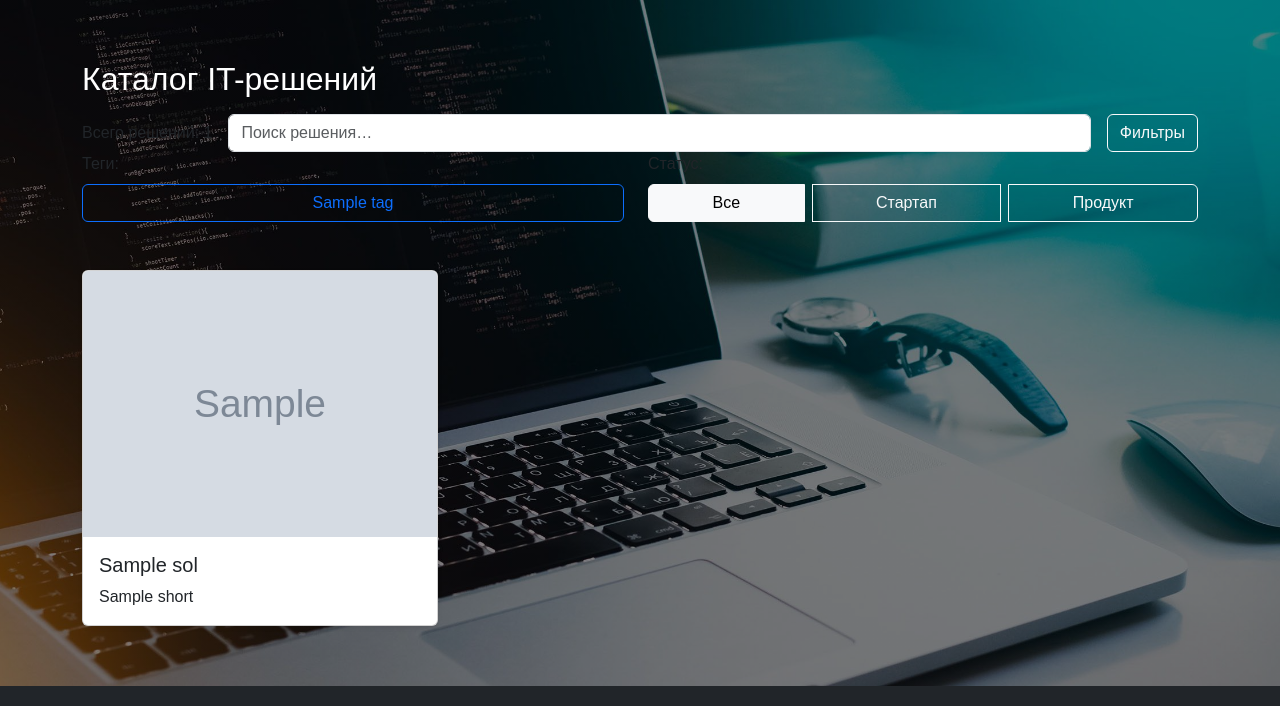
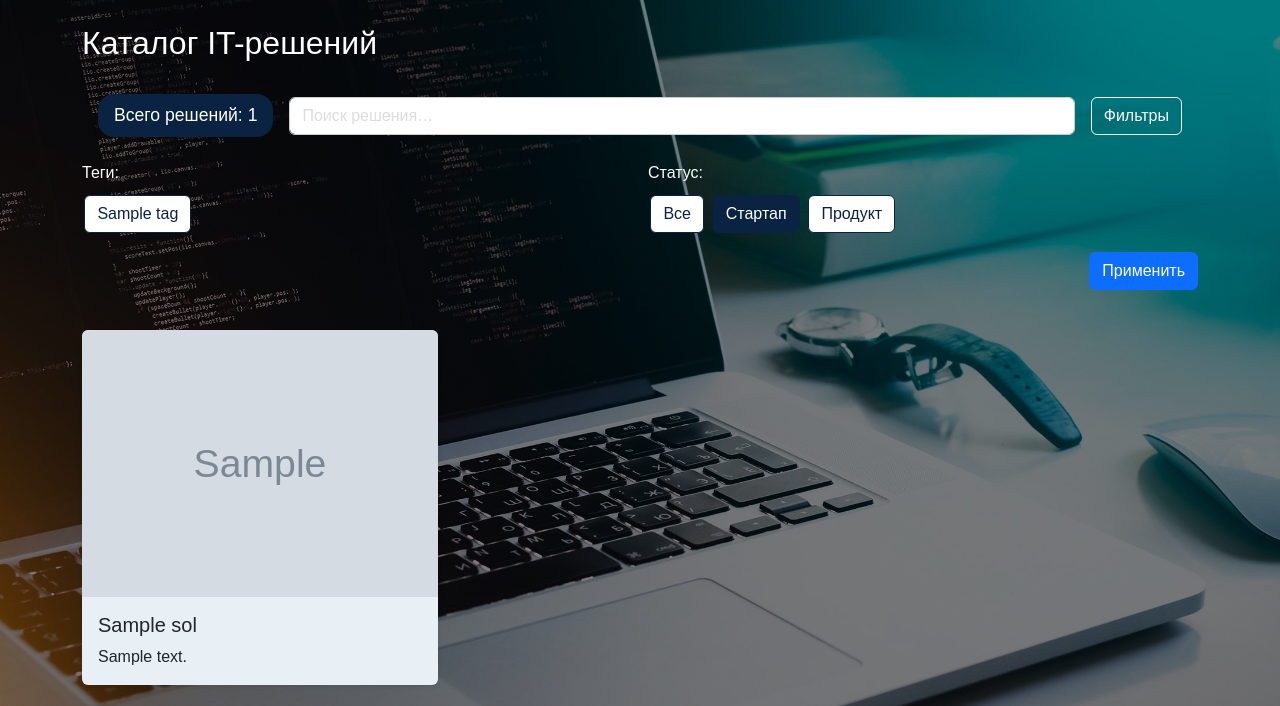
Before and after one commit to farakhov0ruslan/ITNavigator, a Django app: template catalog/templates/catalog.html in a window 1280 px wide, after a click on "Фильтры". Shown: the part 58-764 px from the top of the page. Run offline with Django 5.2, Linux system fonts and the light colour scheme; the template is opened without the code that fills it: most values are stand-ins (such as "Sample title", 1, 10 or a date in 2020); grey boxes marked "Sample" are stand-in pictures; some libraries are stand-ins or nearby versions.

Commit message:
create catalog

```diff
--- a/catalog/templates/catalog.html
+++ b/catalog/templates/catalog.html
@@ -5,75 +5,130 @@
 
 {% block head %}
 <style>
-  /* Стили для панели поиска / счетчик / кнопки Фильтры */
+  /* ─── Шапка: поиск + счётчик + кнопка Фильтры ───────────────────────────── */
   .catalog-header {
-    background-color: #3c2a62;
-    color: #fff;
     padding: 1rem;
     border-radius: .5rem;
+    display: flex;
+    align-items: center;
   }
-  .catalog-header .total-count {
-    font-size: 1.25rem;
+
+  /* «Всего решений» – синее фоновое кольцо с закруглением */
+  .total-count {
+    background-color: #0A2342FF;
+    color: #fff;
+    padding: .5rem 1rem;
+    border-radius: 1rem;
+    font-size: 1.1rem;
     font-weight: 500;
+    white-space: nowrap;
+    margin-right: 1rem;
   }
-  .catalog-header .search-input {
-    width: 100%;
-    max-width: 400px;
+
+  /* Поле поиска растягивается между счётчиком и кнопкой Фильтры */
+  .search-input {
+    flex-grow: 1;
+    max-width: none;
+    margin-right: 1rem;
   }
-  .catalog-header .btn-filters {
+  .search-input::placeholder {
+    color: #ddd;
+  }
+  .search-input,
+  .search-input:focus {
+    background-color: #fff;
+    color: #000;
+    border: 1px solid #ccc;
+  }
+
+  /* Кнопка «Фильтры» */
+  .btn-filters {
     white-space: nowrap;
   }
 
-  /* Скрытая панель фильтров */
+  /* ─── Панель фильтров ───────────────────────────────────────────────────── */
   #filterCollapse {
-    background-color: #4f397c;
-    padding: 1rem;
-    border-radius: .5rem;
     margin-top: .5rem;
   }
-  #filterCollapse .form-label,
-  #filterCollapse .form-check-label {
+
+  /* Метки «Теги» и «Статус» – белые */
+  #filterCollapse .form-label {
     color: #fff;
+    display: block;
   }
-  #filterCollapse .btn-outline-primary,
-  #filterCollapse .btn-outline-light,
-  #filterCollapse .form-control {
-    background-color: #6b5598;
-    border-color: #8a6fc1;
+
+  /* Чтобы статусовые кнопки выровнять сверху, а не по центру */
+  #filterCollapse .status-group {
+    display: flex;
+    flex-wrap: wrap;
+    align-items: flex-start;
+    gap: .25rem;
+  }
+
+  /* Кнопки-теги (outline-primary синий текст) */
+  #filterCollapse .btn.btn-outline-primary {
+    color: #0A2342;
+    border-color: #0A2342;
+    background-color: #fff;
+    margin: .15rem;
+  }
+  #filterCollapse .btn.btn-outline-primary:hover,
+  #filterCollapse .btn.btn-outline-primary:focus,
+  #filterCollapse input[type="checkbox"]:checked + .btn-outline-primary {
+    background-color: #0A2342;
     color: #fff;
+    border-color: #0A2342;
   }
-  #filterCollapse .btn-outline-primary:hover,
-  #filterCollapse .btn-outline-light:hover {
-    background-color: #806db6;
+
+  /* Кнопки-статус (outline-light → белые) */
+  #filterCollapse .btn.btn-outline-light {
+    color: #0A2342;
+    border-color: #0A2342;
+    background-color: #fff;
+    margin: .15rem;
+  }
+  #filterCollapse .btn.btn-outline-light:hover,
+  #filterCollapse .btn.btn-outline-light:focus,
+  #filterCollapse input[type="radio"]:checked + .btn-outline-light {
+    background-color: #0A2342;
     color: #fff;
+    border-color: #0A2342;
+  }
+
+  /* ─── Сами карточки ─────────────────────────────────────────────────────── */
+  .card.custom-card {
+    background-color: #e8eff5; /* слегка серо-голубой */
+    border: none;
+  }
+  .card.custom-card .card-body,
+  .card.custom-card .card-img-top {
+    border-radius: 0.5rem 0.5rem 0 0;
   }
 </style>
 {% endblock %}
 
 {% block content %}
 <div class="container my-4">
-  <!-- Заголовок каталога -->
   <h2 class="mb-3 text-white">Каталог IT-решений</h2>
 
-  <!-- Панель поиска / счетчик / кнопка «Фильтры» -->
-  <div class="catalog-header d-flex flex-column flex-md-row align-items-center justify-content-between">
-    <!-- Слева: общее количество решений -->
-    <div class="total-count mb-2 mb-md-0">
+  <form method="get" action="">
+    <div class="catalog-header">
+      <!-- Счетчик «Всего решений» -->
+      <div class="total-count">
         Всего решений: <span id="totalCount">{{ page_content.solutions|length }}</span>
       </div>
 
-    <!-- По центру: поле поиска -->
-    <div class="flex-grow-1 mx-md-3 mb-2 mb-md-0 text-center">
+      <!-- Поле поиска -->
       <input
         type="text"
+        name="q"
         class="form-control search-input"
         placeholder="Поиск решения…"
         aria-label="Поиск"
+        value="{{ page_content.search_query }}"
       >
-    </div>
 
-    <!-- Справа: кнопка открытия панели фильтров -->
-    <div>
+      <!-- Кнопка «Фильтры» -->
       <button
         class="btn btn-outline-light btn-filters"
         type="button"
@@ -85,21 +140,16 @@
         Фильтры
       </button>
     </div>
-  </div>
 
-  <!-- Скрытая панель фильтров (Collapse) -->
+    <!-- Панель фильтров -->
     <div class="collapse" id="filterCollapse">
-    <div class="row g-3" id="filterPanel">
+      <div class="row g-3">
         <!-- Фильтрация по тегам -->
         <div class="col-12 col-md-6">
           <label class="form-label">Теги:</label>
-        <div class="btn-group d-flex flex-wrap" role="group" aria-label="Фильтр по тегам">
-          {% comment %}
-            Для каждого тега из контекста page_content.tags создаём уникальный id через slugify,
-            чтобы не было дублирования. Проверяйте, что фильтр slugify установлен в вашем Django.
-          {% endcomment %}
+          <div class="d-flex flex-wrap">
             {% for tag in page_content.tags %}
-            {% with tag_slug=tag|slugify %}
+              {% with tag_slug=tag.slug %}
                 <input
                   type="checkbox"
                   class="btn-check"
@@ -107,12 +157,13 @@
                   id="filterTag_{{ tag_slug }}"
                   value="{{ tag_slug }}"
                   autocomplete="off"
+                  {% if tag_slug in page_content.selected_tags %}checked{% endif %}
                 >
                 <label
-                class="btn btn-outline-primary me-2 mb-2"
+                  class="btn btn-outline-primary"
                   for="filterTag_{{ tag_slug }}"
                 >
-                {{ tag }}
+                  {{ tag.name }}
                 </label>
               {% endwith %}
             {% empty %}
@@ -121,69 +172,79 @@
           </div>
         </div>
 
-      <!-- Фильтрация по готовности (Стартап/Продукт) -->
+        <!-- Фильтрация по статусу -->
         <div class="col-12 col-md-6">
           <label class="form-label">Статус:</label>
-        <div class="btn-group w-100" role="group" aria-label="Фильтр по статусу">
+          <div class="status-group">
             <input
               type="radio"
               class="btn-check"
-            name="statusOptions"
+              name="status"
               id="statusAll"
               value="all"
               autocomplete="off"
-            checked
+              {% if page_content.selected_status == 'all' %}checked{% endif %}
             >
-          <label class="btn btn-outline-light me-2 mb-2" for="statusAll">Все</label>
+            <label class="btn btn-outline-light" for="statusAll">Все</label>
 
             <input
               type="radio"
               class="btn-check"
-            name="statusOptions"
+              name="status"
               id="statusStartup"
               value="startup"
               autocomplete="off"
+              {% if page_content.selected_status == 'startup' %}checked{% endif %}
             >
-          <label class="btn btn-outline-light me-2 mb-2" for="statusStartup">Стартап</label>
+            <label class="btn btn-outline-light" for="statusStartup">Стартап</label>
 
             <input
               type="radio"
               class="btn-check"
-            name="statusOptions"
+              name="status"
               id="statusProduct"
               value="product"
               autocomplete="off"
+              {% if page_content.selected_status == 'product' %}checked{% endif %}
             >
-          <label class="btn btn-outline-light mb-2" for="statusProduct">Продукт</label>
+            <label class="btn btn-outline-light" for="statusProduct">Продукт</label>
+          </div>
+        </div>
+
+        <!-- Кнопка «Применить» -->
+        <div class="col-12 text-end">
+          <button type="submit" class="btn btn-primary">Применить</button>
         </div>
       </div>
     </div>
-  </div>
+  </form>
 
   <!-- Сетка карточек -->
   <div class="row g-4 mt-3">
     {% for sol in page_content.solutions %}
       <div class="col-12 col-md-6 col-lg-4">
         <div
-          class="card h-100 shadow-sm"
+          class="card custom-card h-100 shadow-sm"
           data-bs-toggle="modal"
           data-bs-target="#detailModal"
           data-bs-title="{{ sol.title }}"
           data-bs-description="{{ sol.description }}"
-          data-bs-org="{{ sol.org }}"
+          data-bs-org="{{ sol.organization }}"
           data-bs-phone="{{ sol.phone }}"
           data-bs-email="{{ sol.email }}"
           data-bs-site="{{ sol.site }}"
-          data-bs-imgurl="{% static sol.img %}"
+          data-bs-imgurl="{% if sol.image %}{{ sol.image.url }}{% endif %}"
         >
+          {% if sol.image %}
             <img
-            src="{% static sol.img %}"
+              src="{{ sol.image.url }}"
               class="card-img-top"
               alt="{{ sol.title }}"
             >
+          {% endif %}
           <div class="card-body">
             <h5 class="card-title">{{ sol.title|truncatechars:45 }}</h5>
-            <p class="card-text">{{ sol.short|truncatechars:80 }}</p>
+            <p class="card-text">{{ sol.short_description|truncatechars:80 }}</p>
           </div>
         </div>
       </div>
@@ -195,7 +256,7 @@
   </div>
 </div>
 
-<!-- Общее модальное окно -->
+<!-- Модальное окно с деталями -->
 <div
   class="modal fade"
   id="detailModal"
@@ -207,20 +268,10 @@
     <div class="modal-content">
       <div class="modal-header">
         <h5 class="modal-title" id="detailModalLabel"></h5>
-        <button
-          type="button"
-          class="btn-close"
-          data-bs-dismiss="modal"
-          aria-label="Закрыть"
-        ></button>
+        <button type="button" class="btn-close" data-bs-dismiss="modal" aria-label="Закрыть"></button>
       </div>
       <div class="modal-body">
-        <img
-          id="detailModalImage"
-          src=""
-          alt="Изображение"
-          class="img-fluid mb-3"
-        >
+        <img id="detailModalImage" src="" alt="Изображение" class="img-fluid mb-3">
         <p id="detailModalDescription"></p>
         <hr>
         <h6 class="fw-bold">Организация и контакты</h6>
@@ -230,38 +281,22 @@
         <p><strong>Сайт:</strong> <a id="detailModalSite" href="#" target="_blank"></a></p>
       </div>
       <div class="modal-footer">
-        <button
-          type="button"
-          class="btn btn-secondary"
-          data-bs-dismiss="modal"
-        >
-          Закрыть
-        </button>
+        <button type="button" class="btn btn-secondary" data-bs-dismiss="modal">Закрыть</button>
       </div>
     </div>
   </div>
 </div>
 
-<!-- Скрипт для заполнения модального окна -->
 <script>
   const detailModal = document.getElementById('detailModal');
   detailModal.addEventListener('show.bs.modal', event => {
     const card = event.relatedTarget;
-
-    detailModal.querySelector('#detailModalLabel').textContent =
-      card.getAttribute('data-bs-title');
-    detailModal.querySelector('#detailModalImage').src =
-      card.getAttribute('data-bs-imgurl');
-    detailModal.querySelector('#detailModalDescription').textContent =
-      card.getAttribute('data-bs-description');
-
-    detailModal.querySelector('#detailModalOrg').textContent =
-      card.getAttribute('data-bs-org');
-    detailModal.querySelector('#detailModalPhone').textContent =
-      card.getAttribute('data-bs-phone');
-    detailModal.querySelector('#detailModalEmail').textContent =
-      card.getAttribute('data-bs-email');
-
+    detailModal.querySelector('#detailModalLabel').textContent = card.getAttribute('data-bs-title');
+    detailModal.querySelector('#detailModalImage').src = card.getAttribute('data-bs-imgurl');
+    detailModal.querySelector('#detailModalDescription').textContent = card.getAttribute('data-bs-description');
+    detailModal.querySelector('#detailModalOrg').textContent = card.getAttribute('data-bs-org');
+    detailModal.querySelector('#detailModalPhone').textContent = card.getAttribute('data-bs-phone');
+    detailModal.querySelector('#detailModalEmail').textContent = card.getAttribute('data-bs-email');
     const siteEl = detailModal.querySelector('#detailModalSite');
     siteEl.textContent = card.getAttribute('data-bs-site');
     siteEl.href = card.getAttribute('data-bs-site');
--- a/main/templates/base.html
+++ b/main/templates/base.html
@@ -7,12 +7,12 @@
 	<link href="https://cdnjs.cloudflare.com/ajax/libs/bootstrap/5.3.2/css/bootstrap.min.css"
 	      rel="stylesheet">
 	<link rel="stylesheet" href="{% static 'deps/css/main.css' %}">
-	<style>
-		{% block style %}
+
+	{% block head %}
 
 
-		{% endblock %}
-	</style>
+	{% endblock %}
+
 	<style>
         /* Пример «флекс-верстки» для body: */
         html, body {
```
Also changed, not shown: catalog/views.py (+34 -21 lines). Lines whose indentation alone changed are shown as unchanged.
